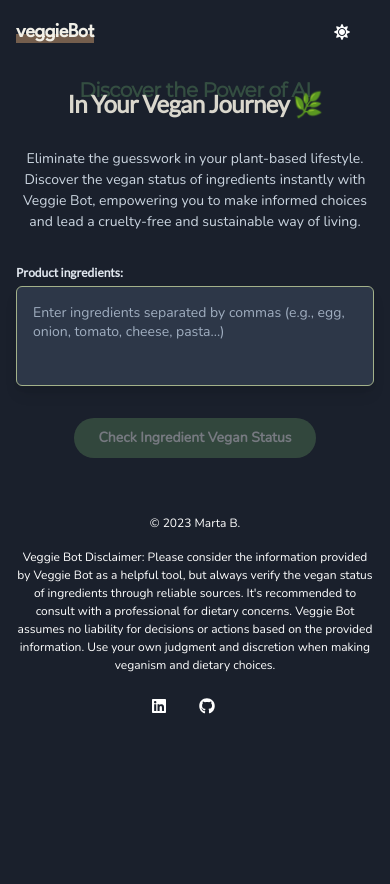
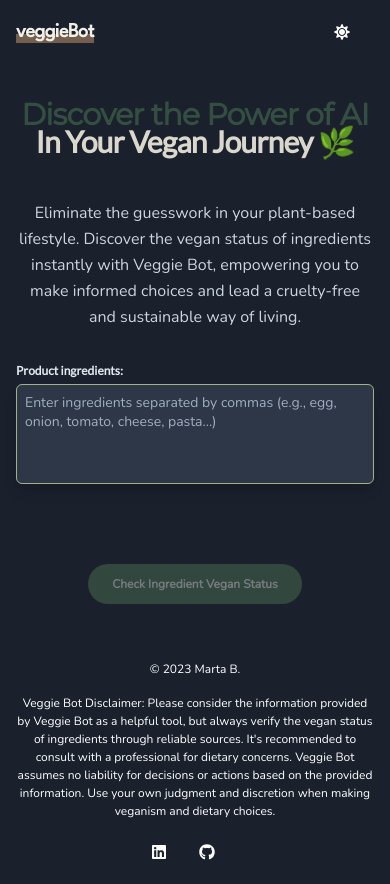
Before and after one commit to MartaBento/veggie-bot, a Next.js app: page / in a window 390 px wide. Before the commit the page ends 844 px from the top, so only its background shows below. Built offline with nearby package versions, Linux system fonts and the light colour scheme.

Commit message:
feat: mobile UI improvements

```diff
--- a/components/ingredient-input.tsx
+++ b/components/ingredient-input.tsx
@@ -22,7 +22,7 @@ function IngredientInput({ onChange }: IngredientInputProps) {
     <Box>
       <FormLabel
         htmlFor="ingredients"
-        fontSize="xs"
+        fontSize={{ base: "xs", md: "sm" }} // Adjust font size for mobile
         fontWeight="bold"
         mb={1}
         color={useColorModeValue("gray.700", "gray.200")}
@@ -41,10 +41,10 @@ function IngredientInput({ onChange }: IngredientInputProps) {
           color: placeholderColor,
         }}
         resize="none"
-        fontSize="sm"
+        fontSize={{ base: "sm", md: "md" }}
         bg={backgroundColor}
         borderRadius="md"
-        p={4}
+        p={{ base: 2, md: 4 }}
         color={textColor}
         shadow="lg"
         _focus={{
--- a/components/main-heading.tsx
+++ b/components/main-heading.tsx
@@ -7,16 +7,16 @@ function MainHeading() {
 
   return (
     <>
-      <Box>
+      <Box mt={{ base: "20px", md: "0" }}>
         <Heading
           as="h1"
           fontWeight={600}
-          fontSize={{ base: "xl", md: "6xl", sm: "2xl" }}
+          fontSize={{ base: "3xl", md: "6xl", sm: "2xl" }}
           lineHeight="100%"
           letterSpacing="tight"
           fontFamily="Montserrat"
           color="#344E41"
-          marginBottom="-2"
+          marginBottom={{ base: "-1", md: "-2" }}
         >
           Discover the Power of AI
         </Heading>
@@ -24,7 +24,7 @@ function MainHeading() {
           color={headingColor}
           fontWeight={600}
           as="h2"
-          fontSize={{ base: "2xl", md: "6xl", sm: "4xl" }}
+          fontSize={{ base: "3xl", md: "6xl", sm: "4xl" }}
           lineHeight="100%"
           letterSpacing="tight"
           fontFamily="Lato"
@@ -35,11 +35,16 @@ function MainHeading() {
       </Box>
       <Text
         color={textColor}
-        fontSize="sm"
+        fontSize={{ base: "md", md: "sm" }}
         maxW="600px"
         mx="auto"
         textAlign="center"
         fontFamily="Nunito"
+        mt={{ base: "12px", md: "20px" }}
+        lineHeight={{
+          base: "tall",
+          md: "normal",
+        }}
       >
         Eliminate the guesswork in your plant-based lifestyle. Discover the
         vegan status of ingredients instantly with Veggie Bot, empowering you to
--- a/components/results-page/ingredient-info-list.tsx
+++ b/components/results-page/ingredient-info-list.tsx
@@ -52,7 +52,7 @@ function IngredientInfoList({ ingredientInfo }: IngredientInfoProps) {
         bg="gray.50"
         maxW="4xl"
       >
-        <List spacing={3} fontSize="xs" w="400px" h="300px">
+        <List spacing={3} fontSize="xs" w="400px" h="auto">
           {currentIngredients?.map((ingredient, index) => (
             <ListItem
               key={ingredient.ingredientName}
--- a/pages/index.tsx
+++ b/pages/index.tsx
@@ -75,6 +75,7 @@ export default function Home() {
             align="center"
             alignSelf="center"
             position="relative"
+            mt={{ base: "12", md: "0" }}
           >
             <Button
               colorScheme={buttonColorScheme}
@@ -92,7 +93,9 @@ export default function Home() {
               loadingText={loadingBtnText}
               fontFamily="Nunito"
               fontWeight="bold"
-              fontSize="sm"
+              fontSize={{ base: "xs", md: "sm" }}
+              w={{ base: "full", md: "auto" }}
+              padding={isLoading ? "6px 24px" : "12px 24px"}
             >
               Check Ingredient Vegan Status
             </Button>
--- a/pages/results.tsx
+++ b/pages/results.tsx
@@ -45,7 +45,7 @@ export default function ResultsPage({
           href={metadata.icons.shortcut}
         />
       </Head>
-      <VStack align="center" spacing={4}>
+      <VStack align="center" spacing={3}>
         <Center marginTop="6">
           <VStack>
             <BackButton onClick={handleClickBackBtn} />
--- a/utils/loadingBtnRandomizer.ts
+++ b/utils/loadingBtnRandomizer.ts
@@ -1,11 +1,11 @@
 export function getRandomLoadingText(): string {
   const loadingTexts: string[] = [
-    "Whipping up a veggielicious analysis...",
+    "Cooking up a veggie analysis...",
     "Chopping veggies and crunching data...",
-    "Assembling the vegan knowledge, one ingredient at a time...",
-    "Simmering the data to serve you the perfect vegan verdict...",
-    "Our vegan robots are crunching numbers... and carrots!",
-    "Unleashing the power of plant-based AI... please hold your kale!",
+    "Assembling vegan knowledge...",
+    "Simmering data for the perfect verdict...",
+    "Our vegan bots are crunching numbers...",
+    "Unleashing plant-based AI...",
   ];
 
   const randomIndex = Math.floor(Math.random() * loadingTexts.length);
```
